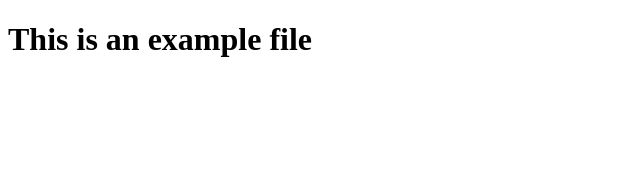
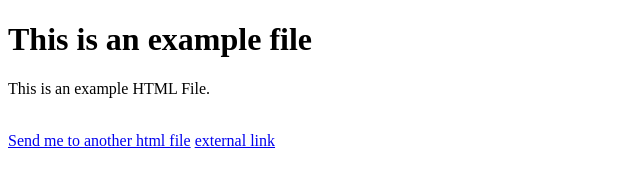
Before and after one commit to nidhibashte/NAVIGATION, a plain HTML site: page index1.html in a window 1280 px wide. Shown: the whole page, without its empty margins (0-640 px from the left). Drawn offline with Linux system fonts and the light colour scheme.

Commit message:
Made changes in index1.html

```diff
--- a/index1.html
+++ b/index1.html
@@ -4,10 +4,14 @@
     <meta charset="UTF-8">
     <meta name="viewport" content="width=device-width, initial-scale=1.0">
     <title>Hello !!!!</title>
-    <link rel="stylesheet" href="style.css"
 </head>
 <body>
-    <h1>This is an example file</h1>
-
+    <main>
+        <h1>This is an example file</h1>
+    <p>This is an example HTML File.</p>
+    <br>
+    <a href="index.html">Send me to another html file</a>
+    <a href="https://www.udemy.com/?srsltid=AfmBOoqv4_RMoiJoYBPbS7-O3H2u9eYx5HT86XlAo3PlDrxSp271G2Mg"> external link</a>
+    </main>
 </body>
 </html>
```
